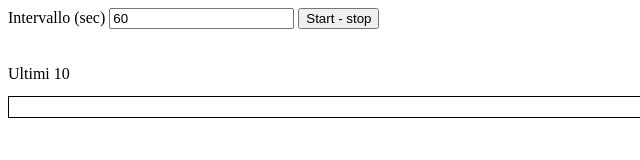
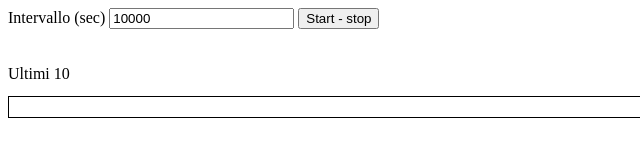
Before and after one commit to enricoru/Tuttifrutti, a plain HTML site: page tuttifrutti/index.html in a window 1280 px wide. Shown: the full height of the page, 0-640 px from the left. Drawn offline with Linux system fonts and the light colour scheme.

Commit message:
Update index.html

```diff
--- a/tuttifrutti/index.html
+++ b/tuttifrutti/index.html
@@ -14,7 +14,7 @@
 <body>
 
 <header>
-  <label>Intervallo (sec) <input type="number" id="interval" value="60"></label>
+  <label>Intervallo (sec) <input type="number" id="interval" value="10000"></label>
   <button id="track-btn">Start - stop</button>
   <button id="download"
           style="display: none">Salva come JSON
```
